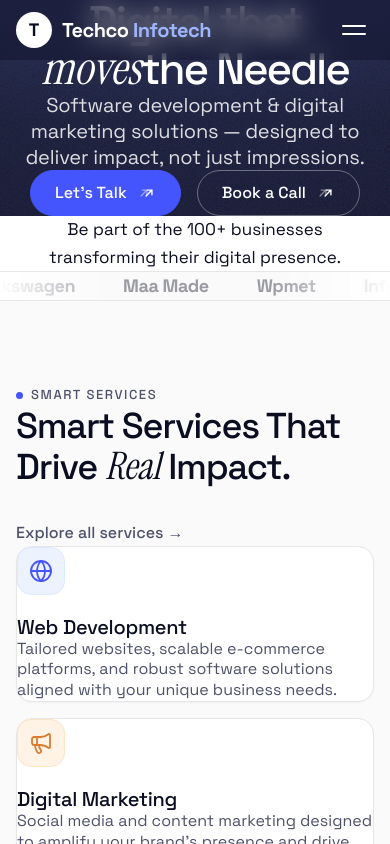
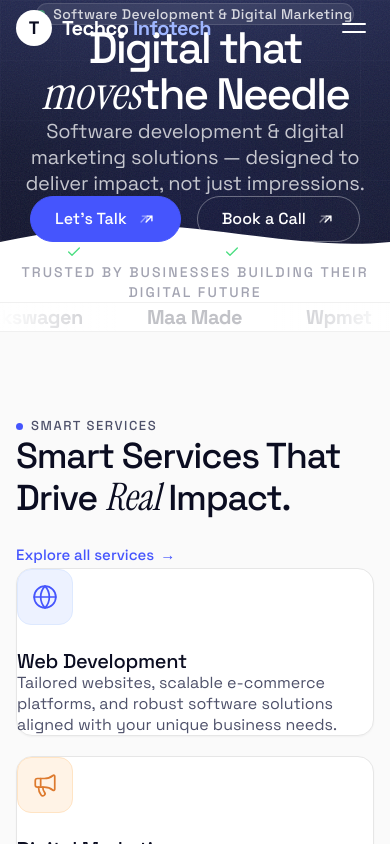
Before and after one commit to PRASANNX/techco-infotech-landing-page, a Next.js app: page / in a window 390 px wide. Shown: the top 844 px of the page. Built offline with nearby package versions, Linux system fonts and the light colour scheme.

Commit message:
UI/UX: Full section-by-section redesign and polish

```diff
--- a/src/components/ClientMarquee.tsx
+++ b/src/components/ClientMarquee.tsx
@@ -13,7 +13,7 @@ const clients = [
 /* Clean monochrome wordmarks — muted by default, strengthen on hover */
 function LogoMark({ name }: { name: string }) {
   return (
-    <span className="text-lg sm:text-xl font-semibold tracking-tight text-[#0b0d21] opacity-40 hover:opacity-80 transition-opacity whitespace-nowrap">
+    <span className="text-xl sm:text-2xl font-bold tracking-tight text-[#0b0d21] opacity-25 hover:opacity-70 transition-all duration-300 cursor-default whitespace-nowrap select-none">
       {name}
     </span>
   );
@@ -23,26 +23,25 @@ export default function ClientMarquee() {
   const row = [...clients, ...clients];
 
   return (
-    <section className="py-10 bg-white">
-      {/* Band 1: statement text — its own block with proper spacing below */}
-      <div className="container-marklab">
+    <section className="py-14 sm:py-16 bg-white relative">
+      <div className="container-marklab mb-8">
         <motion.p
           initial={{ opacity: 0, y: 16 }}
           whileInView={{ opacity: 1, y: 0 }}
           viewport={{ once: true }}
           transition={{ duration: 0.6 }}
-          className="text-center text-[17px] sm:text-[18px] text-[#0b0d21] max-w-2xl mx-auto leading-relaxed"
+          className="text-center text-sm sm:text-[15px] text-[#a2a3b1] uppercase tracking-[0.15em] font-medium"
         >
-          Be part of the 100+ businesses transforming their digital presence.
+          Trusted by businesses building their digital future
         </motion.p>
       </div>
 
-      {/* Band 2: distinct logo banner with its own tinted background and top/bottom borders */}
-      <div className="mt-7 border-y border-[#e6e6e6] bg-[#fafafa]">
-        <div className="marquee-fade py-8 sm:py-9 overflow-hidden">
+      {/* Logo banner */}
+      <div className="border-y border-[#f0f0f0]">
+        <div className="marquee-fade py-10 sm:py-12 overflow-hidden">
           <div className="animate-marquee flex w-max items-center">
             {[0, 1].map((half) => (
-              <div key={half} className="flex items-center gap-12 sm:gap-16 lg:gap-[120px] pr-12 sm:pr-16 lg:pr-[120px]">
+              <div key={half} className="flex items-center gap-16 sm:gap-20 lg:gap-28 pr-16 sm:pr-20 lg:pr-28">
                 {row.map((name, i) => (
                   <LogoMark key={`${half}-${name}-${i}`} name={name} />
                 ))}
--- a/src/components/Hero.tsx
+++ b/src/components/Hero.tsx
@@ -3,12 +3,67 @@
 import { motion } from 'framer-motion';
 import { PillButton, Serif } from './ui';
 
+/* Floating orb for depth */
+function FloatingOrb({
+  size,
+  x,
+  y,
+  delay,
+  color,
+}: {
+  size: number;
+  x: string;
+  y: string;
+  delay: number;
+  color: string;
+}) {
+  return (
+    <motion.div
+      className="absolute rounded-full pointer-events-none"
+      style={{
+        width: size,
+        height: size,
+        left: x,
+        top: y,
+        background: `radial-gradient(circle, ${color} 0%, transparent 70%)`,
+        filter: 'blur(40px)',
+      }}
+      animate={{
+        y: [0, -20, 0, 15, 0],
+        x: [0, 10, -8, 5, 0],
+        opacity: [0.4, 0.7, 0.5, 0.6, 0.4],
+      }}
+      transition={{
+        duration: 8,
+        delay,
+        repeat: Infinity,
+        ease: 'easeInOut',
+      }}
+    />
+  );
+}
+
 export default function Hero() {
   return (
-    <section id="hero-banner" className="hero-banner">
-      {/* Curved line decoration bottom-right (template's line-icon) */}
+    <section id="hero-banner" className="hero-banner relative">
+      {/* Animated floating orbs for depth */}
+      <FloatingOrb size={300} x="10%" y="20%" delay={0} color="rgba(69,85,253,0.15)" />
+      <FloatingOrb size={200} x="75%" y="30%" delay={2} color="rgba(118,142,255,0.12)" />
+      <FloatingOrb size={160} x="60%" y="70%" delay={4} color="rgba(159,182,255,0.10)" />
+
+      {/* Subtle sparkle grid lines */}
+      <div
+        className="absolute inset-0 opacity-[0.04] pointer-events-none"
+        style={{
+          backgroundImage:
+            'linear-gradient(rgba(255,255,255,0.5) 1px, transparent 1px), linear-gradient(90deg, rgba(255,255,255,0.5) 1px, transparent 1px)',
+          backgroundSize: '60px 60px',
+        }}
+      />
+
+      {/* Curved line decoration bottom-right */}
       <svg
-        className="absolute bottom-0 right-0 w-[340px] max-w-full opacity-25 pointer-events-none"
+        className="absolute bottom-0 right-0 w-[420px] max-w-[40%] opacity-20 pointer-events-none"
         viewBox="0 0 520 260"
         fill="none"
         aria-hidden
@@ -27,11 +82,25 @@ export default function Hero() {
       </svg>
 
       <div className="container-marklab relative z-10">
-        <div className="banner-wrap flex flex-col items-center justify-center max-w-4xl mx-auto text-center px-4 pt-40 pb-28 sm:pt-48 sm:pb-32 lg:pt-52 lg:pb-36">
+        <div className="flex flex-col items-center justify-center max-w-4xl mx-auto text-center px-4 pt-44 pb-32 sm:pt-52 sm:pb-36 lg:pt-56 lg:pb-40">
+          {/* Subtle badge */}
+          <motion.div
+            initial={{ opacity: 0, y: 20 }}
+            animate={{ opacity: 1, y: 0 }}
+            transition={{ duration: 0.6, ease: [0.22, 1, 0.36, 1] }}
+            className="mb-8"
+          >
+            <span className="inline-flex items-center gap-2 px-4 py-2 rounded-full bg-white/[0.08] border border-white/[0.12] backdrop-blur-sm text-white/80 text-sm font-medium tracking-wide">
+              <span className="w-2 h-2 rounded-full bg-[#4ade80] animate-pulse" />
+              Software Development & Digital Marketing
+            </span>
+          </motion.div>
+
+          {/* Headline */}
           <motion.h1
             initial={{ opacity: 0, y: 40 }}
             animate={{ opacity: 1, y: 0 }}
-            transition={{ duration: 0.8, ease: [0.22, 1, 0.36, 1] }}
+            transition={{ duration: 0.8, delay: 0.1, ease: [0.22, 1, 0.36, 1] }}
             className="h-display h-display-tight text-white!"
           >
             Digital that <Serif>moves</Serif>
@@ -39,20 +108,22 @@ export default function Hero() {
             <span className="whitespace-nowrap">the Needle</span>
           </motion.h1>
 
+          {/* Subtitle */}
           <motion.p
             initial={{ opacity: 0, y: 24 }}
             animate={{ opacity: 1, y: 0 }}
-            transition={{ duration: 0.7, delay: 0.2 }}
-            className="text-large mt-6 text-[#dcdde2]! max-w-xl"
+            transition={{ duration: 0.7, delay: 0.25 }}
+            className="text-large mt-6 text-[#c5c6ce]! max-w-xl leading-relaxed"
           >
             Software development &amp; digital marketing solutions — designed to
             deliver impact, not just impressions.
           </motion.p>
 
+          {/* CTA buttons */}
           <motion.div
             initial={{ opacity: 0, y: 24 }}
             animate={{ opacity: 1, y: 0 }}
-            transition={{ duration: 0.7, delay: 0.35 }}
+            transition={{ duration: 0.7, delay: 0.4 }}
             className="flex flex-wrap gap-4 justify-center mt-10"
           >
             <PillButton href="/contact" variant="primary">
@@ -62,7 +133,51 @@ export default function Hero() {
               Book a Call
             </PillButton>
           </motion.div>
+
+          {/* Trust indicators */}
+          <motion.div
+            initial={{ opacity: 0 }}
+            animate={{ opacity: 1 }}
+            transition={{ duration: 0.8, delay: 0.6 }}
+            className="mt-14 flex items-center gap-6 text-white/40 text-sm"
+          >
+            <span className="flex items-center gap-2">
+              <svg width="16" height="16" viewBox="0 0 24 24" fill="none" stroke="currentColor" strokeWidth="2" className="text-[#4ade80]">
+                <path d="M20 6L9 17l-5-5" strokeLinecap="round" strokeLinejoin="round" />
+              </svg>
+              50+ Projects
+            </span>
+            <span className="w-px h-4 bg-white/20" />
+            <span className="flex items-center gap-2">
+              <svg width="16" height="16" viewBox="0 0 24 24" fill="none" stroke="currentColor" strokeWidth="2" className="text-[#4ade80]">
+                <path d="M20 6L9 17l-5-5" strokeLinecap="round" strokeLinejoin="round" />
+              </svg>
+              30+ Clients
+            </span>
+            <span className="w-px h-4 bg-white/20 hidden sm:block" />
+            <span className="hidden sm:flex items-center gap-2">
+              <svg width="16" height="16" viewBox="0 0 24 24" fill="none" stroke="currentColor" strokeWidth="2" className="text-[#4ade80]">
+                <path d="M20 6L9 17l-5-5" strokeLinecap="round" strokeLinejoin="round" />
+              </svg>
+              3+ Years
+            </span>
+          </motion.div>
         </div>
+      </div>
+
+      {/* Bottom wave divider for smooth transition */}
+      <div className="absolute bottom-0 left-0 right-0">
+        <svg
+          viewBox="0 0 1440 60"
+          fill="none"
+          className="w-full h-[40px] sm:h-[60px]"
+          preserveAspectRatio="none"
+        >
+          <path
+            d="M0 60V30C240 10 480 0 720 10C960 20 1200 40 1440 30V60H0Z"
+            fill="white"
+          />
+        </svg>
       </div>
     </section>
   );
--- a/src/components/Navbar.tsx
+++ b/src/components/Navbar.tsx
@@ -16,11 +16,11 @@ const navLinks = [
 
 function Logo({ light }: { light: boolean }) {
   return (
-    <Link href="/" className="flex items-center gap-2.5 shrink-0">      <span
+    <Link href="/" className="flex items-center gap-2.5 shrink-0">
+      <span
         className={`w-9 h-9 rounded-full flex items-center justify-center font-bold text-lg transition-colors duration-300 ${
           light ? 'bg-white text-[#0b0d21]' : 'bg-[#4555fd] text-white'
-        }`
-      }
+        }`}
       >
         T
       </span>
@@ -44,7 +44,6 @@ export default function Navbar() {
   useEffect(() => {
     const handleScroll = () => {
       setScrolled(window.scrollY > 60);
-      // Hero banner is dark; once past it the navbar sits on white
       const banner = document.getElementById('hero-banner');
       if (banner) {
         const rect = banner.getBoundingClientRect();
@@ -58,7 +57,7 @@ export default function Navbar() {
     return () => window.removeEventListener('scroll', handleScroll);
   }, [pathname]);
 
-  // Close menu on route change (derived during render, not in an effect)
+  // Close menu on route change
   const [lastPath, setLastPath] = useState(pathname);
   if (pathname !== lastPath) {
     setLastPath(pathname);
@@ -79,22 +78,22 @@ export default function Navbar() {
     <header
       className={`fixed top-0 left-0 right-0 z-50 transition-all duration-500 ${
         scrolled
-          ? 'bg-white/90 backdrop-blur-xl border-b border-[#e6e6e6] py-2 shadow-[0_2px_20px_rgba(11,13,33,0.04)]'
+          ? 'bg-white/95 backdrop-blur-xl border-b border-[#f0f0f0] py-2.5 shadow-[0_1px_12px_rgba(11,13,33,0.06)]'
           : light
-            ? 'bg-[#0b0d21]/40 backdrop-blur-md py-4'
-            : 'bg-transparent py-4'
+            ? 'bg-transparent py-5'
+            : 'bg-transparent py-5'
       }`}
     >
-      <nav className="container-marklab flex items-center justify-between gap-6 min-h-[60px] lg:min-h-[64px]">
+      <nav className="container-marklab flex items-center justify-between gap-8 min-h-[56px]">
         <Logo light={light} />
 
         {/* Desktop nav */}
-        <div className="hidden lg:flex items-center gap-8">
+        <div className="hidden lg:flex items-center gap-9">
           {navLinks.map((link) => (
             <Link
               key={link.name}
               href={link.href}
-              className={`relative text-[15px] transition-colors duration-300 after:absolute after:left-0 after:-bottom-1.5 after:h-[2px] after:rounded-full after:bg-[#4555fd] after:transition-all after:duration-300 ${
+              className={`relative text-[15px] font-medium transition-colors duration-300 after:absolute after:left-0 after:-bottom-1.5 after:h-[2px] after:rounded-full after:bg-[#4555fd] after:transition-all after:duration-300 ${
                 pathname === link.href ? 'after:w-full' : 'after:w-0 hover:after:w-full'
               } ${
                 pathname === link.href
@@ -102,7 +101,7 @@ export default function Navbar() {
                     ? 'text-white'
                     : 'text-[#4555fd]'
                   : light
-                    ? 'text-[#dcdde2] hover:text-white'
+                    ? 'text-white/70 hover:text-white'
                     : 'text-[#4e516a] hover:text-[#0b0d21]'
               }`}
             >
@@ -117,7 +116,7 @@ export default function Navbar() {
           </PillButton>
         </div>
 
-        {/* Mobile toggle — color must always contrast the bar behind it */}
+        {/* Mobile toggle */}
         <button
           onClick={() => setIsOpen(!isOpen)}
           aria-label={isOpen ? 'Close menu' : 'Open menu'}
@@ -147,16 +146,16 @@ export default function Navbar() {
                   key={link.name}
                   href={link.href}
                   onClick={() => setIsOpen(false)}
-                  className={`px-4 py-3 rounded-xl text-base transition-colors ${
+                  className={`px-4 py-3.5 rounded-xl text-base font-medium transition-colors ${
                     pathname === link.href
                       ? 'text-white bg-white/10'
-                      : 'text-[#dcdde2] hover:text-white hover:bg-white/5'
+                      : 'text-white/70 hover:text-white hover:bg-white/5'
                   }`}
                 >
                   {link.name}
                 </Link>
               ))}
-              <div className="mt-3">
+              <div className="mt-4">
                 <PillButton href="/contact" variant="primary" className="w-full justify-center">
                   Let&apos;s Talk
                 </PillButton>
--- a/src/components/Portfolio.tsx
+++ b/src/components/Portfolio.tsx
@@ -36,30 +36,29 @@ export default function Portfolio({ limit }: { limit?: number }) {
   const visible = limit ? projects.slice(0, limit) : projects;
 
   return (
-    <section className="section-pad bg-[#fafafa]">
+    <section id="portfolio" className="section-pad bg-white">
       <div className="container-marklab">
-        <div className="grid grid-cols-1 lg:grid-cols-[1fr_1.4fr] gap-10 lg:gap-20">
-          {/* Sticky header — top-28 clears the fixed navbar */}
-          <div className="lg:sticky lg:top-28 self-start">
-            <Reveal>
+        {/* Header */}
+        <div className="flex flex-col lg:flex-row lg:items-end lg:justify-between gap-8 mb-14 lg:mb-16">
+          <Reveal className="max-w-lg">
             <span className="section-label">Our work</span>
             <h2 className="h2 mt-5">
               Work that <Serif>speaks</Serif> for itself
             </h2>
-              <p className="text-body mt-6 max-w-md">
+            <p className="text-body mt-5 leading-relaxed">
               We go beyond traditional marketing and development — we deliver
               value with cutting-edge, data-driven strategies and systems.
             </p>
-              <div className="mt-8">
+          </Reveal>
+          <Reveal delay={0.1}>
             <PillButton href="/portfolio" variant="secondary">
               All Projects
             </PillButton>
-              </div>
           </Reveal>
         </div>
 
-          {/* Project cards */}
-          <div className="flex flex-col gap-6 lg:gap-8">
+        {/* Project cards — full-width stacked */}
+        <div className="grid grid-cols-1 md:grid-cols-2 gap-6">
           {visible.map((project, i) => (
             <motion.a
               key={project.title}
@@ -68,12 +67,14 @@ export default function Portfolio({ limit }: { limit?: number }) {
               whileInView={{ opacity: 1, y: 0 }}
               viewport={{ once: true, margin: '-60px' }}
               transition={{ duration: 0.6, delay: 0.05 * i }}
-                className="group block"
+              className={`group block ${i === 0 && visible.length > 2 ? 'md:col-span-2' : ''}`}
             >
               <div
-                  className={`relative rounded-[24px] overflow-hidden bg-gradient-to-br ${project.gradient} h-[200px] sm:h-[240px] lg:h-[260px]`}
+                className={`relative rounded-[24px] overflow-hidden bg-gradient-to-br ${project.gradient} ${
+                  i === 0 && visible.length > 2 ? 'h-[240px] sm:h-[300px] lg:h-[340px]' : 'h-[220px] sm:h-[260px]'
+                }`}
               >
-                  {/* overlay (template's project-overlay) */}
+                {/* overlay */}
                 <div className="absolute inset-0 bg-gradient-to-t from-black/50 via-transparent to-transparent" />
                 {/* dot texture for depth */}
                 <div className="absolute inset-0 dot-texture opacity-30" />
@@ -83,20 +84,19 @@ export default function Portfolio({ limit }: { limit?: number }) {
                   <ArrowUpRight size={18} />
                 </div>
 
-                  <div className="absolute bottom-6 left-6 right-6 flex items-end justify-between gap-4">
-                    <div>
+                <div className="absolute bottom-6 left-6 right-6">
                   <span className="inline-block text-xs font-medium uppercase tracking-wider text-white/80 mb-2">
                     {project.category}
                   </span>
-                      <h3 className="h4 text-white! max-w-md">{project.title}</h3>
-                    </div>
+                  <h3 className="text-lg sm:text-xl font-medium text-white max-w-md" style={{ lineHeight: 1.3 }}>
+                    {project.title}
+                  </h3>
                 </div>
               </div>
             </motion.a>
           ))}
         </div>
       </div>
-      </div>
     </section>
   );
 }
--- a/src/components/Services.tsx
+++ b/src/components/Services.tsx
@@ -20,7 +20,7 @@ const services = [
     icon: Megaphone,
     tint: 'alt',
     title: 'Digital Marketing',
-    desc: 'Social media and content marketing designed to amplify your brand’s presence and drive meaningful engagement.',
+    desc: 'Social media and content marketing designed to amplify your brand\u2019s presence and drive meaningful engagement.',
   },
   {
     icon: Cpu,
@@ -38,25 +38,26 @@ const services = [
 
 export default function Services() {
   return (
-    <section className="section-pad bg-[#fafafa]">
+    <section id="services" className="section-pad bg-[#fafafa]">
       <div className="container-marklab">
-        {/* Header row: title left, CTA right (template's banner-wrapper) */}
-        <div className="flex flex-col lg:flex-row lg:items-end lg:justify-between gap-8 mb-14">
-          <Reveal>
+        {/* Header row */}
+        <div className="flex flex-col lg:flex-row lg:items-end lg:justify-between gap-6 mb-14 lg:mb-16">
+          <Reveal className="max-w-xl">
             <span className="section-label">Smart services</span>
             <h2 className="h2 mt-5">
               Smart Services That Drive <Serif>Real</Serif> Impact.
             </h2>
           </Reveal>
           <Reveal delay={0.1}>
-            <a href="/services" className="text-body font-medium text-[#0b0d21] hover:text-[#4555fd] transition-colors whitespace-nowrap">
-              Explore all services →
+            <a href="/services" className="text-[15px] font-medium text-[#4555fd] hover:text-[#3543d9] transition-colors whitespace-nowrap inline-flex items-center gap-1.5 group">
+              Explore all services
+              <span className="inline-block transition-transform group-hover:translate-x-1">&rarr;</span>
             </a>
           </Reveal>
         </div>
 
         {/* 2x2 card grid */}
-        <div className="grid grid-cols-1 md:grid-cols-2 gap-4 lg:gap-5">
+        <div className="grid grid-cols-1 md:grid-cols-2 gap-5 lg:gap-6">
           {services.map((service, i) => (
             <motion.div
               key={service.title}
@@ -64,14 +65,14 @@ export default function Services() {
               whileInView={{ opacity: 1, y: 0 }}
               viewport={{ once: true, margin: '-60px' }}
               transition={{ duration: 0.55, delay: (i % 2) * 0.08 }}
-              className="card-tint rounded-[20px] p-8 lg:p-10 flex flex-col gap-5 h-full cursor-default"
+              className="card-tint rounded-[20px] p-8 lg:p-10 flex flex-col gap-6 h-full cursor-default group"
             >
-              <span className={`icon-3d ${service.tint} w-12 h-12 shrink-0`}>
-                <service.icon size={24} strokeWidth={1.8} />
+              <span className={`icon-3d ${service.tint} w-14 h-14 shrink-0 transition-transform duration-300 group-hover:scale-110`}>
+                <service.icon size={26} strokeWidth={1.6} />
               </span>
               <div>
                 <h3 className="h4">{service.title}</h3>
-                <p className="text-body mt-3 max-w-md">{service.desc}</p>
+                <p className="text-body mt-3 max-w-md leading-relaxed">{service.desc}</p>
               </div>
             </motion.div>
           ))}
--- a/src/components/Stats.tsx
+++ b/src/components/Stats.tsx
@@ -5,7 +5,6 @@ import { useInView } from 'framer-motion';
 import { Reveal } from './ui';
 
 function RollingDigit({ digit, start }: { digit: number; start: boolean }) {
-  // vertical strip of digits 0-9, slot-machine style like the template
   const [pos, setPos] = useState(0);
   const digits = Array.from({ length: 10 }, (_, i) => i);
 
@@ -43,10 +42,14 @@ function Counter({
   start: boolean;
 }) {
   return (
-    <div className="text-center lg:text-left">
+    <div className="text-center flex flex-col items-center">
       <div
-        className="h-display text-[#0b0d21]! flex items-baseline justify-center lg:justify-start"
-        style={{ fontSize: 'clamp(2.75rem, 5vw, 4.5rem)' }}
+        className="flex items-baseline justify-center font-medium text-[#0b0d21]"
+        style={{
+          fontSize: 'clamp(2.5rem, 5vw, 4rem)',
+          lineHeight: 1.1,
+          letterSpacing: '-0.03em',
+        }}
       >
         <span className="counter-mask h-[1em] leading-[1em] flex">
           {value.split('').map((ch, i) => {
@@ -60,7 +63,7 @@ function Counter({
         </span>
         <span className="text-[#4555fd]">{suffix}</span>
       </div>
-      <p className="text-body mt-3">{label}</p>
+      <p className="text-[15px] text-[#4e516a] mt-2 font-medium">{label}</p>
     </div>
   );
 }
@@ -77,11 +80,11 @@ export default function Stats() {
   ];
 
   return (
-    <section ref={ref} className="py-16">
+    <section ref={ref} className="py-16 lg:py-20">
       <div className="container-marklab">
         <Reveal>
-          <div className="bg-[#edf2ff] rounded-[30px] px-6 py-14 lg:py-16">
-            <div className="grid grid-cols-2 lg:grid-cols-4 gap-y-12 gap-x-6">
+          <div className="bg-[#edf2ff] rounded-[28px] px-8 py-16 lg:py-20">
+            <div className="grid grid-cols-2 lg:grid-cols-4 gap-y-12 gap-x-8">
               {stats.map((s) => (
                 <Counter key={s.label} {...s} start={inView} />
               ))}
--- a/src/components/TechStack.tsx
+++ b/src/components/TechStack.tsx
@@ -19,28 +19,28 @@ const groups = [
 
 export default function TechStack() {
   return (
-    <section className="section-pad bg-white">
+    <section id="tech-stack" className="section-pad bg-[#fafafa]">
       <div className="container-marklab">
-        <Reveal className="text-center max-w-2xl mx-auto">
+        <Reveal className="text-center max-w-2xl mx-auto mb-14 lg:mb-16">
           <span className="section-label">Technologies</span>
           <h2 className="h2 mt-5">
             Our tech <Serif>ecosystem</Serif>
           </h2>
-          <p className="text-body mt-4">
+          <p className="text-body mt-5 leading-relaxed">
             Modern, scalable, and high-performing technologies for seamless digital experiences.
           </p>
         </Reveal>
 
-        <div className="grid grid-cols-1 md:grid-cols-3 gap-4 lg:gap-5 mt-12 lg:mt-14">
+        <div className="grid grid-cols-1 md:grid-cols-3 gap-5 lg:gap-6">
           {groups.map((group, gi) => (
             <Reveal key={group.label} delay={gi * 0.1} className="h-full">
-              <div className="card p-7 h-full flex flex-col">
-                <p className="section-label mb-5">{group.label}</p>
-                <div className="flex flex-wrap gap-2.5 content-start">
+              <div className="card p-8 h-full flex flex-col">
+                <p className="section-label mb-6">{group.label}</p>
+                <div className="flex flex-wrap gap-3 content-start">
                   {group.items.map((item) => (
                     <span
                       key={item}
-                      className="px-4 py-2 rounded-full bg-[#edf2ff] text-[#0b0d21] text-sm font-medium"
+                      className="px-4 py-2.5 rounded-full bg-[#f5f5f7] text-[#0b0d21] text-sm font-medium hover:bg-[#edf2ff] hover:text-[#4555fd] transition-colors cursor-default"
                     >
                       {item}
                     </span>
```
Also changed, not shown: src/components/AboutSection.tsx (+27 -14 lines), src/components/FAQ.tsx (+13 -13 lines), src/components/Footer.tsx (+24 -24 lines), src/components/Process.tsx (+21 -19 lines), src/components/Testimonials.tsx (+22 -19 lines). Lines whose indentation alone changed are shown as unchanged.
